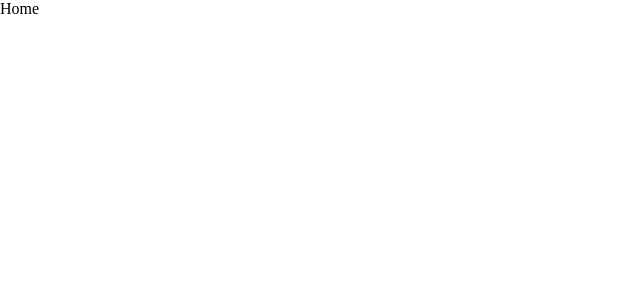
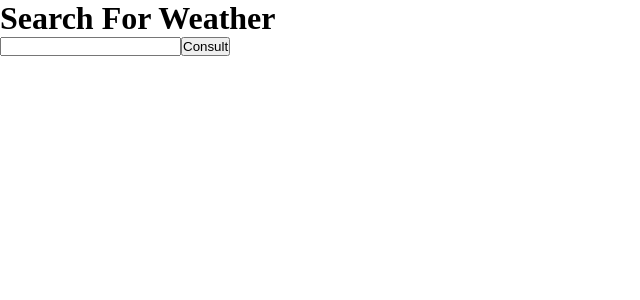
Before and after one commit to thschmitz/WeatherApp, a React (Create React App) app: page / in a window 1280 px wide. Shown: the top 300 px of the page, without its empty margins (0-640 px from the left). Built offline with nearby package versions, Linux system fonts and the light colour scheme.

Commit message:
Development

```diff
--- a/src/App.js
+++ b/src/App.js
@@ -2,7 +2,7 @@ import './App.css';
 import {BrowserRouter as Router, Route, Routes} from 'react-router-dom';
 import {ApolloClient, InMemoryCache, ApolloProvider} from "@apollo/client";
 import Home from "./components/Home"
-import Search from "./components/Search"
+import React, {useState, useEffect} from 'react';
 
 function App() {
 
@@ -11,15 +11,11 @@ function App() {
     uri: "https://graphql-weather-api.herokuapp.com/"
   })
 
+
   return (
     <ApolloProvider client={client}>
       <div className="App">
-        <Router>
-          <Routes>
-            <Route path="/" element={<Home/>}/>
-            <Route path="/search" element={<Search/>}/>
-          </Routes>
-        </Router>
+        <Home/>
       </div>
     </ApolloProvider>
   );
--- a/src/components/Home.jsx
+++ b/src/components/Home.jsx
@@ -1,11 +1,10 @@
-import React from 'react'
-import {useQuery, gql} from "@apollo/client"
-import {Link} from "react-router-dom"
+import React, {useState, useEffect} from 'react'
 import "../App.css"
+import {useLazyQuery, gql} from "@apollo/client"
 
-const QUERY_LIST_OF_COUNTRIES = gql`
-    query{
-        getCityByName(name: ""){
+const QUERY_GET_WEATHER = gql`
+    query getCityByName($name: String!){
+        getCityByName(name: $name){
             name
             country
             weather{
@@ -25,10 +24,34 @@ const QUERY_LIST_OF_COUNTRIES = gql`
     }
 `
 
-const Home = () => {
-  return (
-    <div>Home</div>
-  )
+function Home(){
+    const [city, setCity] = useState("")
+    const [weatherSearch, setWeatherSearch] = useState("");
+    const [searchWeather, {data, loading, error}] = useLazyQuery(QUERY_GET_WEATHER, {
+        variables: {name: city}
+    });
+
+    if(error) return <h1>Error found</h1>
+    if(data) {
+        console.log(data)
+    }
+
+    return (
+        <div className="Home">
+            <div className="input">
+                <div className="input-titulo">
+                    <h1>Search For Weather</h1>
+                </div>
+                <div className="input-campo">
+                    <input type="text" onChange={(event) => {setCity(event.target.value)}}/>
+                    <button onClick={() => searchWeather()}>Consult</button>
+                </div>
+
+            </div>
+
+        </div>
+
+    )
 }
 
 export default Home
--- a/src/components/Search.jsx
+++ /dev/null
@@ -1,9 +0,0 @@
-import React from 'react'
-
-const Search = () => {
-  return (
-    <div>Search</div>
-  )
-}
-
-export default Search
```
